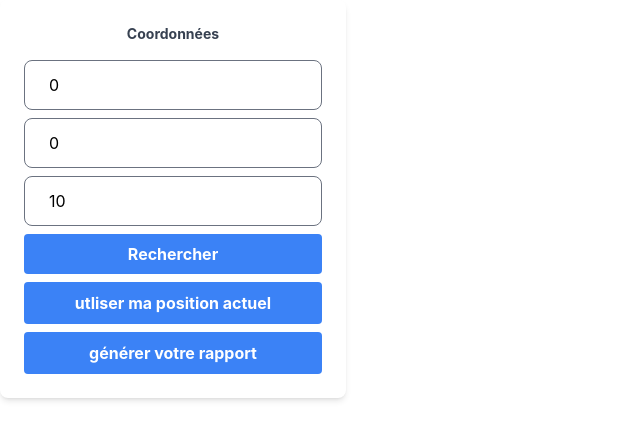
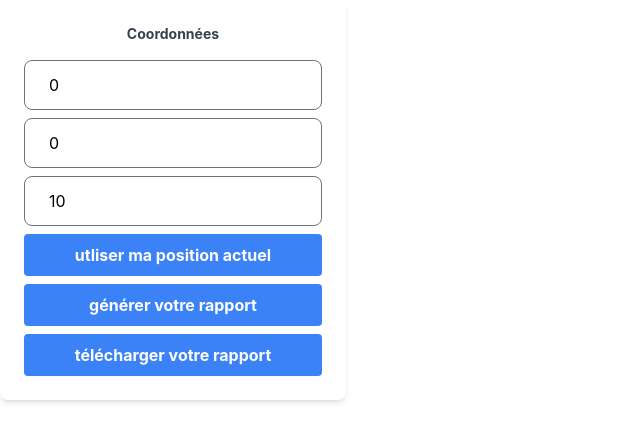
Before and after one commit to Matteo-Nossro/DEF_front, a Vue app in the folder DFV_front/: page / in a window 1280 px wide. Shown: the top 442 px of the page, without its empty margins (0-640 px from the left). Built offline with nearby package versions, Linux system fonts and the light colour scheme; no server answers.

Commit message:
correction dowload pdf

```diff
--- a/DFV_front/src/components/Form.vue
+++ b/DFV_front/src/components/Form.vue
@@ -1,5 +1,5 @@
 <template>
-  <form @submit.prevent="handleSubmit" class="mx-auto p-6 bg-white rounded-lg shadow-md max-w-lg flex gap-2 flex-col ">
+  <div class="mx-auto p-6 bg-white rounded-lg shadow-md max-w-lg flex gap-2 flex-col ">
     <slot name="body">
       <label class="block text-gray-700 text-sm font-bold mb-2" for="username">
         Coordonnées
@@ -12,17 +12,19 @@
              placeholder="rayon en mètres" name="rayon" type="text" v-model="localRayon">
     </slot>
     <slot name="buttons">
-      <DefaultButton type="input" label="Rechercher"/>
-      <DefaultButton type="button" label="utliser ma position actuel" :click="handleUpdateCurentLocation"/>
-      <DefaultButton type='button' label="générer votre rapport" @click="dowloadempPDf()" />
+<!--      <DefaultButton type="input" label="Rechercher"/>-->
+      <DefaultButton type="button" label="utliser ma position actuel" @click="handleUpdateCurentLocation"/>
+<!--      <DefaultButton type='button' label="générer votre rapport" @click="dowloadempPDf()" />-->
+      <button class="bg-blue-500 hover:bg-blue-700 text-white font-bold py-2 px-4 rounded w-full"  @click="generatePDf">générer votre rapport</button>
+      <button class="bg-blue-500 hover:bg-blue-700 text-white font-bold py-2 px-4 rounded w-full" :disabled="waitTodownloadPdfValue"  @click="downloadPdf">télécharger votre rapport</button>
+
     </slot>
-  </form>
+  </div>
 </template>
 <script setup lang="ts">
 
 import DefaultButton from "./DefaultButton.vue";
-import { ref, defineEmits, defineProps, watch } from 'vue';
-import {useRequest} from '../services/requests';
+import { ref,  watch } from 'vue';
 
 
 
@@ -36,10 +38,12 @@ const emit = defineEmits<{
   (event: 'submitForm', {  } ): void
   (event: 'getLocalisation',{} ): void
 }>()
-const request = useRequest()
+// const request = useRequest()
 const localLongitude = ref<number>(props.longitude ?? 0)
 const localLatitude = ref<number>(props.latitude ?? 0)
 const localRayon = ref<number>(props.rayon ?? 0)
+
+const waitTodownloadPdfValue = ref<boolean>(true)
 
 watch(props, (newValue, oldValue) => {
   localLongitude.value = newValue.longitude
@@ -47,7 +51,33 @@ watch(props, (newValue, oldValue) => {
   localRayon.value = newValue.rayon
 })
 
-async function dowloadempPDf () {
+function test () {
+  console.log('test')
+}
+
+async function downloadPdf(){
+  console.log('dowloadempPDf')
+  const response = await fetch('http://localhost:8080/api/transactions/DownloadPdf')
+    .then(response => {
+      // Vérifie si la requête a réussi
+      if (!response.ok) {
+        throw new Error('La requête a échoué avec le statut ' + response.status);
+      }
+      // Parse la réponse en JSON
+      return response.json();
+    })
+    .then(data => {
+      console.log('Données reçues:', data);
+      // Traitez ici les données reçues
+    })
+    .catch(error => {
+      console.error('Erreur lors de la récupération des données:', error);
+    });
+}
+
+async function generatePDf () {
+  console.log('dowloadempPDf')
+  waitTodownloadPdfValue.value = true
 
   const response = await fetch('http://localhost:8080/api/transactions/generatePdf?latitude=46.247458&longitude=6.019949&radius=1000')
     .then(response => {
@@ -65,6 +95,10 @@ async function dowloadempPDf () {
     .catch(error => {
       console.error('Erreur lors de la récupération des données:', error);
     });
+
+  setTimeout(() => {
+    waitTodownloadPdfValue.value = false
+  }, 3000);
 }
 
 const handleGenerateReport = () => {
@@ -75,24 +109,24 @@ const handleGenerateReport = () => {
 const handleUpdateCurentLocation = () => {
   emit('getLocalisation')
 }
-const handleSubmit = async () => {
-  const response = await fetch('http://localhost:8080/api/transactions/generatePdf?latitude=46.247458&longitude=6.019949&radius=1000')
-    .then(response => {
-      // Vérifie si la requête a réussi
-      if (!response.ok) {
-        throw new Error('La requête a échoué avec le statut ' + response.status);
-      }
-      // Parse la réponse en JSON
-      return response.json();
-    })
-    .then(data => {
-      console.log('Données reçues:', data);
-      // Traitez ici les données reçues
-    })
-    .catch(error => {
-      console.error('Erreur lors de la récupération des données:', error);
-    });
-  emit('submitForm', {longitude:localLongitude.value, latitude:localLatitude.value,rayon: localRayon.value})
-  console.log(localLongitude.value, localLatitude.value, localRayon.value)
-};
+// const handleSubmit = async () => {
+//   const response = await fetch('http://localhost:8080/api/transactions/generatePdf?latitude=46.247458&longitude=6.019949&radius=1000')
+//     .then(response => {
+//       // Vérifie si la requête a réussi
+//       if (!response.ok) {
+//         throw new Error('La requête a échoué avec le statut ' + response.status);
+//       }
+//       // Parse la réponse en JSON
+//       return response.json();
+//     })
+//     .then(data => {
+//       console.log('Données reçues:', data);
+//       // Traitez ici les données reçues
+//     })
+//     .catch(error => {
+//       console.error('Erreur lors de la récupération des données:', error);
+//     });
+//   emit('submitForm', {longitude:localLongitude.value, latitude:localLatitude.value,rayon: localRayon.value})
+//   console.log(localLongitude.value, localLatitude.value, localRayon.value)
+// };
 </script>
```
